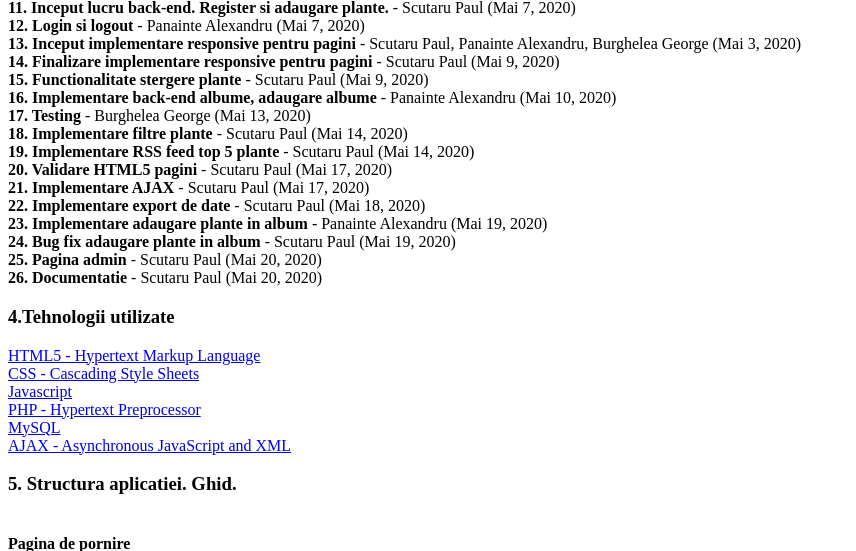
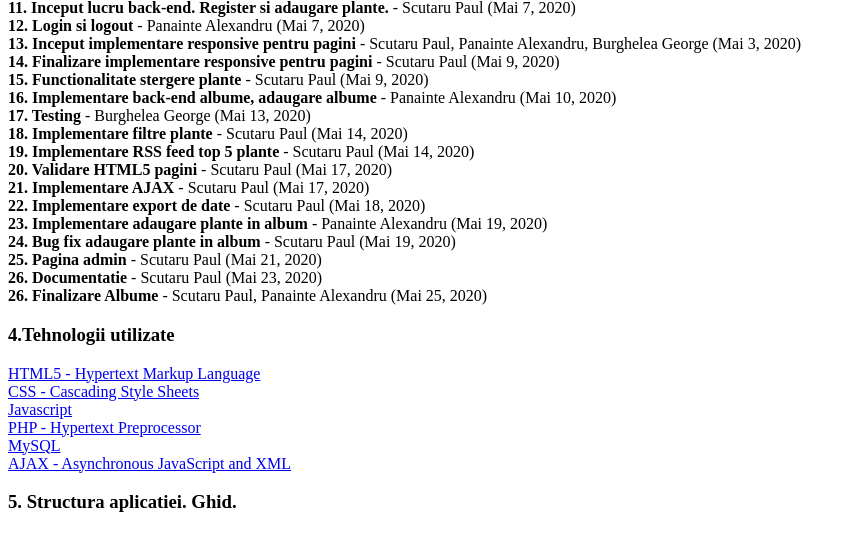
Before and after one commit to paulscutaru/Plant-Web-Organizer, a PHP site: page /documentatie/scholarly.html in a window 1280 px wide. Shown: the part 655-1206 px from the top of the page, without its empty margins (0-856 px from the left). Run offline with PHP 8.4, Linux system fonts and the light colour scheme.

Commit message:
Share/Get Albums Final Version
:)

```diff
--- a/documentatie/scholarly.html
+++ b/documentatie/scholarly.html
@@ -67,8 +67,9 @@
     <b>22. Implementare export de date</b> - Scutaru Paul (Mai 18, 2020)<br>
     <b>23. Implementare adaugare plante in album</b> - Panainte Alexandru (Mai 19, 2020)<br>
     <b>24. Bug fix adaugare plante in album</b> - Scutaru Paul (Mai 19, 2020)<br>
-    <b>25. Pagina admin</b> - Scutaru Paul (Mai 20, 2020)<br>
-    <b>26. Documentatie</b> - Scutaru Paul (Mai 20, 2020)<br>
+    <b>25. Pagina admin</b> - Scutaru Paul (Mai 21, 2020)<br>
+    <b>26. Documentatie</b> - Scutaru Paul (Mai 23, 2020)<br>
+    <b>26. Finalizare Albume</b> - Scutaru Paul, Panainte Alexandru (Mai 25, 2020)</b>
   </section>
 
   <section>
--- a/getalbum.php
+++ b/getalbum.php
@@ -24,8 +24,8 @@ while ($row = mysqli_fetch_array($result)) {
         'others' => $row['others'],
         'date' => $row['date'],
     );
-    add_plant($con, $plant_data);
+
+      add_plant($con, $plant_data);
 }
-mysqli_query($con, "DELETE FROM recommended_albums WHERE id=$id");
 header("Location: albums.php");
 exit();
```
Also changed, not shown: images/album03.jpg (added), images/album2.jpg (added), images/album3.jpg (added), images/planta rsiere.jfif (added), images/planta.jpg (added), images/planta2.jfif (added), images/plantarosiealbastrea.jfif (added).
